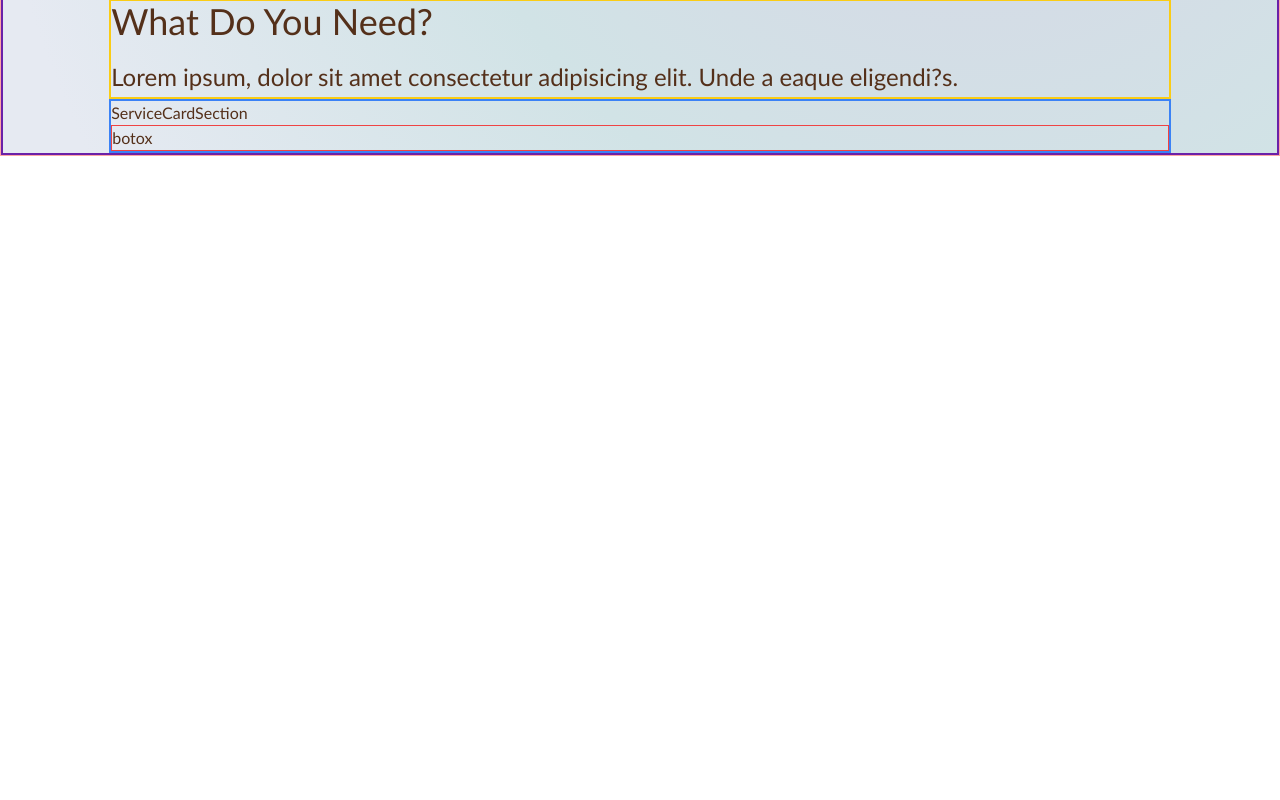
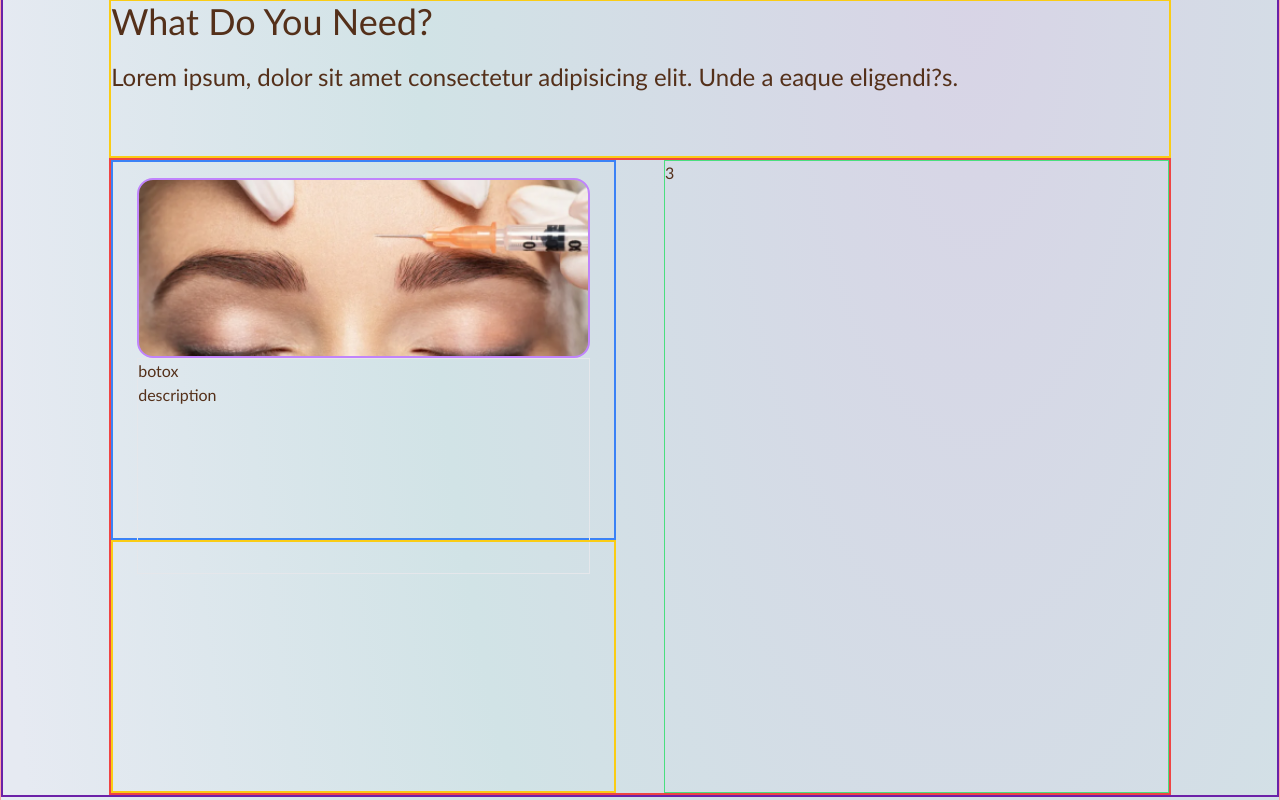
Before and after one commit to T4r4n3h/Beauty-Bee-Clinic, a React (Create React App) app: page / in a window 1280 px wide. Shown: the part 520-1320 px from the top of the page. Before the commit the page ends 800 px from the top, so only its background shows below. Built offline with nearby package versions, Linux system fonts and the light colour scheme.

Commit message:
mid section

```diff
--- a/src/App.js
+++ b/src/App.js
@@ -1,4 +1,5 @@
 import Billboard from "./components/Billboard";
+import Footer from "./components/Footer";
 import Header from "./components/Header";
 
 import ServiceSection from "./components/ServiceSection";
@@ -14,6 +15,11 @@ function App() {
 
 
 
+
+
+
+      <Footer/>
+
       </div>
      </div>
   );
--- /dev/null
+++ b/src/components/Footer.jsx
@@ -0,0 +1,9 @@
+import React from 'react'
+
+function Footer() {
+  return (
+    <div className="h-96 ">Footer</div>
+  )
+}
+
+export default Footer
--- a/src/components/ServiceCardSection.jsx
+++ b/src/components/ServiceCardSection.jsx
@@ -2,17 +2,20 @@ import React from 'react'
 
 function ServiceCardSection() {
   return (
-    <div className="service-card-section hidden md:block w-5/6 border-2 border-blue-500 mx-auto flex ">ServiceCardSection
-    <div className="cardLeft border border-red-500">
-        <div className="leftTop">
-            <div className="botoximg bg"></div>
-            <div className="crdtext">
+    <div className="service-card-section hidden md:flex w-5/6 h-4/5 border-2 border-red-500 mx-auto">
+    <div className="cardLeft h-full w-1/2 mr-6">
+
+        <div className="leftTop h-3/5 border-2 border-blue-500 px-6 pt-4">
+            <div className="botoximg bg-botox bg-no-repeat bg-cover bg-center h-1/2 rounded-2xl  w-full border-2 border-purple-400"></div>
+            <div className="crdtext h-3/5 w-full border">
                 <h3 className="srvHeader">botox</h3>
-                <p className="srvtxt"></p>
+                <p className="srvtxt">description</p>
             </div>
         </div>
+        <div className="leftBottom h-2/5 border-2 border-yellow-400"></div>
+
     </div>
-    <div className="cardRight"></div>
+    <div className="cardRight border border-green-400 w-1/2 ml-6 ">3</div>
 
 
     </div>
--- a/src/components/ServiceSection.jsx
+++ b/src/components/ServiceSection.jsx
@@ -40,9 +40,9 @@ function ServiceSection() {
 ]
 
   return (
-    <div className="ServiceSection border-2 border-purple-800  mt-10 ">
+    <div className="ServiceSection border-2 border-purple-800 h-screen mt-10 ">
 
-        <div className="msg border-2 border-yellow-400 w-5/6 mx-auto">
+        <div className="msg border-2 border-yellow-400 w-5/6 h-1/5 mx-auto">
             <h1 className=" text-xl md:text-4xl">What Do You Need?</h1>
             <p className=" md:text-2xl md:leading-10 mt-4">Lorem ipsum, dolor sit amet consectetur adipisicing elit. Unde a eaque eligendi?s.</p>
         </div>
```
Also changed, not shown: tailwind.config.js (+4 -4 lines), public/img/botox.png.
